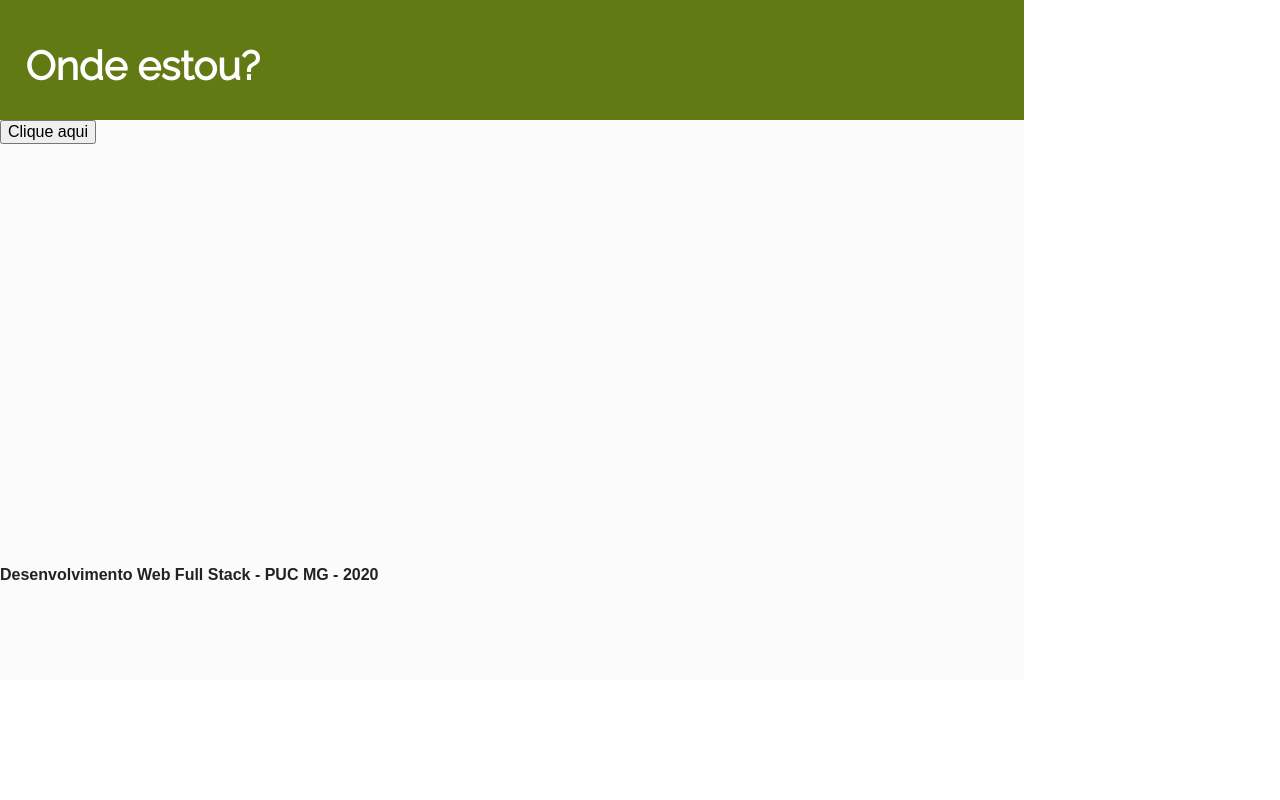
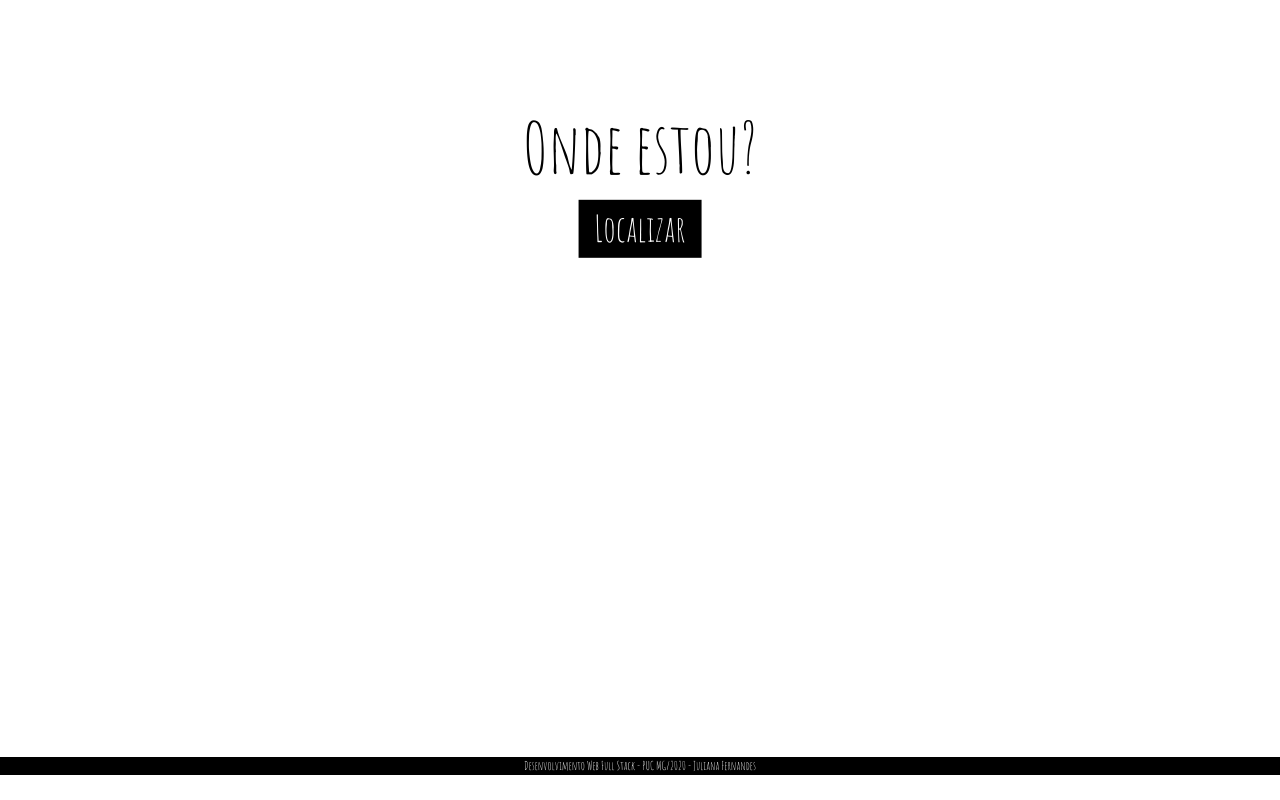
Before and after one commit to seeju/projeto-frontend, a website built with Parcel: page index.html in a window 1280 px wide. Built offline with nearby package versions, Linux system fonts and the light colour scheme.

Commit message:
Including style and changing divs

```diff
--- a/css/main.css
+++ b/css/main.css
@@ -2,42 +2,29 @@
 @media (min-width: 992px) {
 }
 
-
-.card {
-  font-family: Arial, Helvetica, sans-serif;
-  color: #222;
+body, html {
+  height:70%;
+  font-family: "Amatic SC", sans-serif;
 }
 
-.card__title {
-  font-size: 20px;
-  background-color: #627A14;
-  padding: 2vh 2vw;
-  height: 15vh;
-  box-sizing: border-box;
-  color: #fff;
-}
-
-body>main {
-  height: 80vh;
-}
-
-footer {
-  height: 5vh;
-  background-color: #B3CB65;
+.bgimg {
+  background-size: cover;
+  background-color: white;
+  min-height: 90%;
 }
 
 .card {
-  float: left;
-  background-color: #fbfbfb;
-  width: 80vw;
-  height: 85vh;
+  height:100%;
+  font-family: "Amatic SC", sans-serif;
+  background-size: cover;
+  background-color: white;
+  min-height: 90%;
 }
 
 
+
 #map_canvas {
+  height: 100%;
+  width: 100%;
   float: center;
-  width: 50vw;
-  height: 50vh;;
 }
-
-body,h1 {font-family: "Raleway", sans-serif}
--- a/index.html
+++ b/index.html
@@ -14,42 +14,34 @@
 
   <link rel="manifest" href="site.webmanifest">
   <link rel="apple-touch-icon" href="icon.png">
-  <link rel="stylesheet" href="https://fonts.googleapis.com/css?family=Raleway">
   <!-- Place favicon.ico in the root directory -->
   <link rel="stylesheet" href="css/normalize.css">
   <link rel="stylesheet" href="css/main.css">
-  <meta name="theme-color" content="#fafafa">
+  <link rel="stylesheet" href="https://www.w3schools.com/w3css/4/w3.css">
+  <link rel="stylesheet" href="https://fonts.googleapis.com/css?family=Amatic+SC">
+
 </head>
 
+<div class="card">
 <body>
 
-  <div class="card">
-    <main>
-        <header>
-            <div class="card__title">
-            <h1>Onde estou?</h1>
-            </div>
+
+        <header class="bgimg w3-display-container w3-grayscale-min">
+          <div class="w3-display-middle w3-center">
+            <span class="w3-text-black w3-hide-small" style="font-size:70px">Onde estou?<br></span>
+          <button onclick="getLocation()"class="w3-button w3-xxlarge w3-black">Localizar</button>
+        </div>
         </header>
 
-        <div class="card__button">
-        <button onclick="getLocation()">Clique aqui</button>
-        </div>
+        <div id="map_canvas"></div>
+        <div class="w3-center w3-black w3-padding-20 w3-large" id="location"></div>
 
-        <div class="card__map">
-            <div id="map_canvas"></div>
-        </div>
+        <footer class="w3-center w3-black w3-padding-20 w3-small">
+          <p>Desenvolvimento Web Full Stack - PUC MG/2020 - Juliana Fernandes</a></p>
+        </footer>
 
-        <div class="card__details" id="location"></div>
-
-    </main>
-        <footter>
-            <div class="card__author">
-            <h4>Desenvolvimento Web Full Stack - PUC MG - 2020</h4>
-            </div>
-        </footer>
+</body>
 </div>
-</body>
-
 
   <!-- Google Analytics: change UA-XXXXX-Y to be your site's ID. -->
   <script>
```
